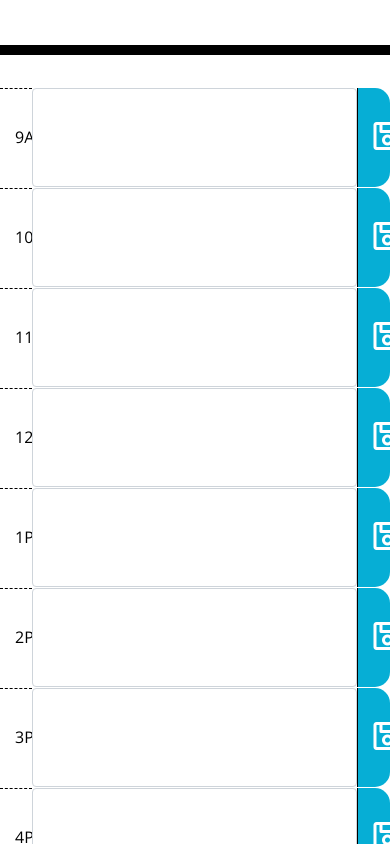
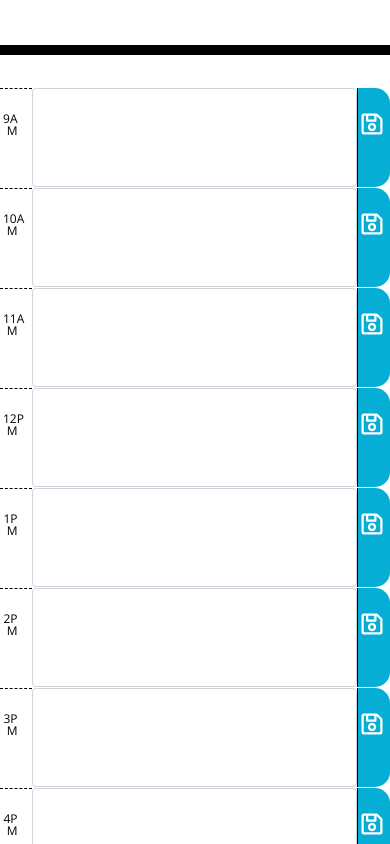
Before and after one commit to cek333/Work_Day_Scheduler, a plain HTML site: page index.html in a window 390 px wide. Shown: the part 256-1100 px from the top of the page. Drawn offline with nearby package versions, Linux system fonts and the light colour scheme.

Commit message:
tweaks to layout on extra small (<576px) screens

```diff
--- a/assets/css/style.css
+++ b/assets/css/style.css
@@ -2,6 +2,15 @@ body {
   font-family: 'Open Sans', sans-serif;
   font-size: 16px;
   line-height: 1;
+}
+
+@media screen and (max-width: 575px) {
+  body { font-size: 12px; }
+  .col-1 { padding-left: 3px; }
+  span span {
+    /* allow break-up of AM/PM designations */
+    word-wrap: break-word;
+  }
 }
 
 textarea{
--- a/index.html
+++ b/index.html
@@ -29,8 +29,8 @@
 
       <!-- 9am -->
       <div class="row" id="hour-9">
-        <div class="col-1 hour text-right pt-2">
-          <span>9AM</span>
+        <div class="col-1 hour text-right pt-0 pt-sm-2">
+          <span>9<span>AM</span></span>
         </div>
         <textarea class="col-10 form-control" aria-label="9AM Activities"></textarea>
         <div class="col-1 saveBtn text-center">
@@ -39,8 +39,8 @@
       </div>
       <!-- 10am -->
       <div class="row" id="hour-10">
-        <div class="col-1 hour text-right pt-2">
-          <span>10AM</span>
+        <div class="col-1 hour text-right pt-0 pt-sm-2">
+          <span>10<span>AM</span></span>
         </div>
         <textarea class="col-10 form-control" aria-label="10AM Activities"></textarea>
         <div class="col-1 saveBtn text-center">
@@ -49,8 +49,8 @@
       </div>
       <!-- 11am -->
       <div class="row" id="hour-11">
-        <div class="col-1 hour text-right pt-2">
-          <span>11AM</span>
+        <div class="col-1 hour text-right pt-0 pt-sm-2">
+          <span>11<span>AM</span></span>
         </div>
         <textarea class="col-10 form-control" aria-label="11AM Activities"></textarea>
         <div class="col-1 saveBtn text-center">
@@ -59,8 +59,8 @@
       </div>
       <!-- 12pm -->
       <div class="row" id="hour-12">
-        <div class="col-1 hour text-right pt-2">
-          <span>12PM</span>
+        <div class="col-1 hour text-right pt-0 pt-sm-2">
+          <span>12<span>PM</span></span>
         </div>
         <textarea class="col-10 form-control" aria-label="12PM Activities"></textarea>
         <div class="col-1 saveBtn text-center">
@@ -69,8 +69,8 @@
       </div>
       <!-- 1pm -->
       <div class="row" id="hour-13">
-        <div class="col-1 hour text-right pt-2">
-          <span>1PM</span>
+        <div class="col-1 hour text-right pt-0 pt-sm-2">
+          <span>1<span>PM</span></span>
         </div>
         <textarea class="col-10 form-control" aria-label="1PM Activities"></textarea>
         <div class="col-1 saveBtn text-center">
@@ -79,8 +79,8 @@
       </div>
       <!-- 2pm -->
       <div class="row" id="hour-14">
-        <div class="col-1 hour text-right pt-2">
-          <span>2PM</span>
+        <div class="col-1 hour text-right pt-0 pt-sm-2">
+          <span>2<span>PM</span></span>
         </div>
         <textarea class="col-10 form-control" aria-label="2PM Activities"></textarea>
         <div class="col-1 saveBtn text-center">
@@ -89,8 +89,8 @@
       </div>
       <!-- 3pm -->
       <div class="row" id="hour-15">
-        <div class="col-1 hour text-right pt-2">
-          <span>3PM</span>
+        <div class="col-1 hour text-right pt-0 pt-sm-2">
+          <span>3<span>PM</span></span>
         </div>
         <textarea class="col-10 form-control" aria-label="3PM Activities"></textarea>
         <div class="col-1 saveBtn text-center">
@@ -99,8 +99,8 @@
       </div>
       <!-- 4pm -->
       <div class="row" id="hour-16">
-        <div class="col-1 hour text-right pt-2">
-          <span>4PM</span>
+        <div class="col-1 hour text-right pt-0 pt-sm-2">
+          <span>4<span>PM</span></span>
         </div>
         <textarea class="col-10 form-control" aria-label="4PM Activities"></textarea>
         <div class="col-1 saveBtn text-center">
@@ -109,8 +109,8 @@
       </div>
       <!-- 5pm -->
       <div class="row" id="hour-17">
-        <div class="col-1 hour text-right pt-2">
-          <span>5PM</span>
+        <div class="col-1 hour text-right pt-0 pt-sm-2">
+          <span>5<span>PM</span></span>
         </div>
         <textarea class="col-10 form-control" aria-label="5PM Activities"></textarea>
         <div class="col-1 saveBtn text-center">
```
